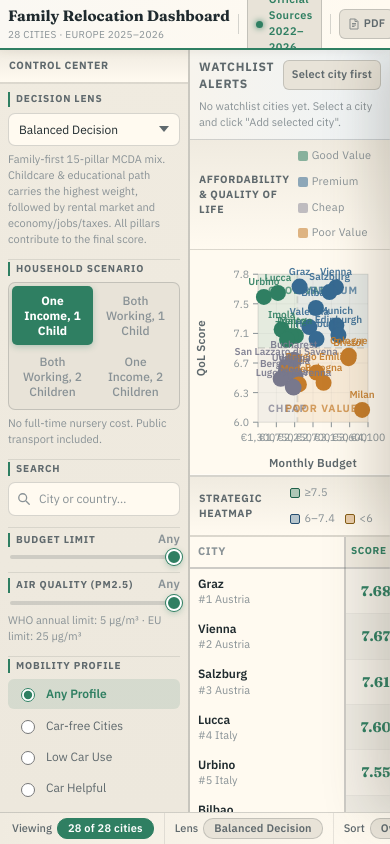
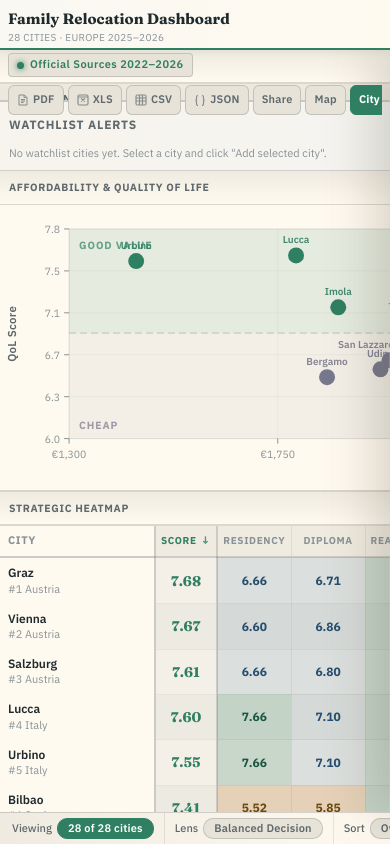
Before and after one commit to istanculea/relocation-dashboard, a React (Vite) app: page / in a window 390 px wide. Built offline with nearby package versions, Linux system fonts and the light colour scheme.

Commit message:
fix: improve workstation mobile layout on samsung widths
Agent-Logs-Url: https://github.com/istanculea/relocation-dashboard/sessions/28cb1275-dd2f-438c-87be-f655eb5d1233

Co-authored-by: istanculea <226701336+istanculea@users.noreply.github.com>

```diff
--- a/src/styles/workstation.css
+++ b/src/styles/workstation.css
@@ -2026,17 +2026,50 @@
   }
 
   .ws-shell {
+    min-height: 100dvh;
+    height: auto;
+    overflow: auto;
     font-size: 14px;
     line-height: 1.45;
   }
 
   .ws-header {
-    padding: 0 8px;
+    height: auto;
+    min-height: var(--ws-header-h);
+    padding: 8px;
+    gap: 8px;
+    align-items: stretch;
+    flex-wrap: wrap;
+    overflow: visible;
+  }
+
+  .ws-header__brand,
+  .ws-header__center {
+    width: 100%;
+  }
+
+  .ws-header__center {
+    justify-content: flex-start;
+  }
+
+  .ws-header__actions {
+    width: 100%;
+    overflow-x: auto;
+    overflow-y: hidden;
+    padding-bottom: 2px;
+  }
+
+  .ws-header__actions::-webkit-scrollbar {
+    height: 4px;
+  }
+
+  .ws-header__actions::-webkit-scrollbar-thumb {
+    background: var(--ws-border-strong);
+    border-radius: 999px;
   }
 
   .ws-header__divider {
-    margin: 0 8px;
-    height: 20px;
+    display: none;
   }
 
   .ws-header__title {
@@ -2072,6 +2105,26 @@
 
   .ws-pane__body {
     padding: 8px;
+  }
+
+  .ws-body {
+    grid-template-columns: 1fr;
+    grid-template-rows: auto 1fr;
+    overflow: visible;
+  }
+
+  .ws-pane--sidebar {
+    border-right: none;
+    border-bottom: 2px solid var(--ws-border-strong);
+  }
+
+  .ws-main {
+    overflow: visible;
+  }
+
+  .ws-statusbar {
+    overflow-x: auto;
+    overflow-y: hidden;
   }
 
   .ws-control-group {
```
